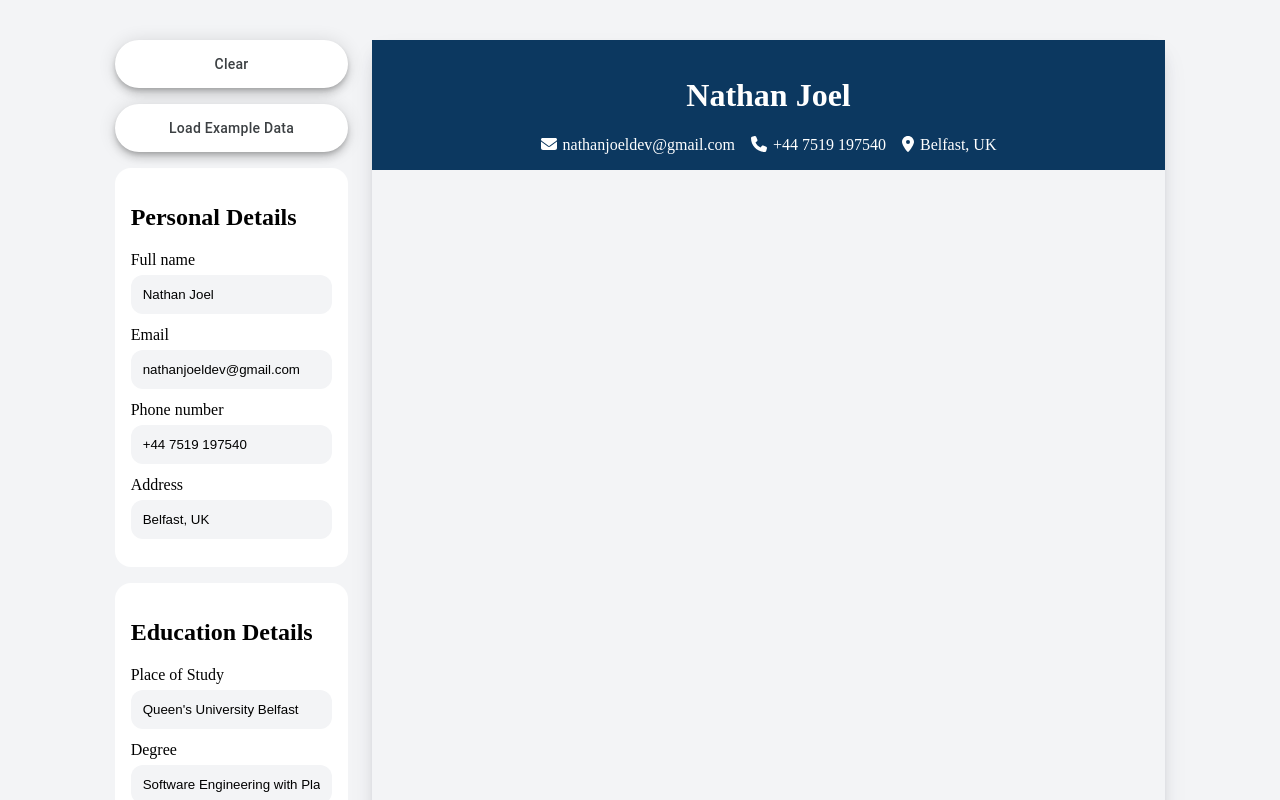
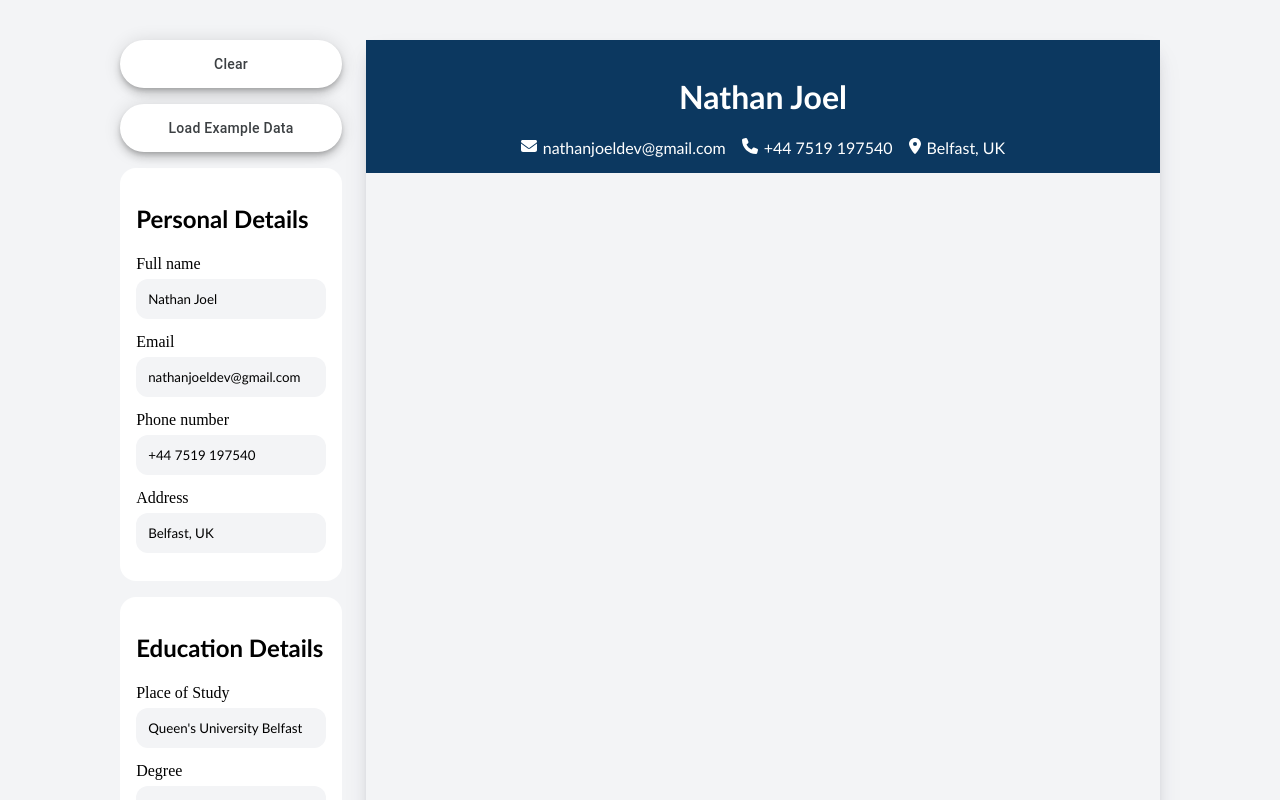
Before and after one commit to NafanJ/cv-builder, a React app: page / in a window 1280 px wide. Shown: the top 800 px of the page. Built offline with nearby package versions, Linux system fonts and the light colour scheme; the HTML template or start-up script is replaced by a standard one.

Commit message:
Set Font

```diff
--- a/src/App.css
+++ b/src/App.css
@@ -1,3 +1,7 @@
+*{
+  font-family: 'Calibri', sans-serif;
+}
+
 .app{
   display: flex;
   margin: auto;
```
